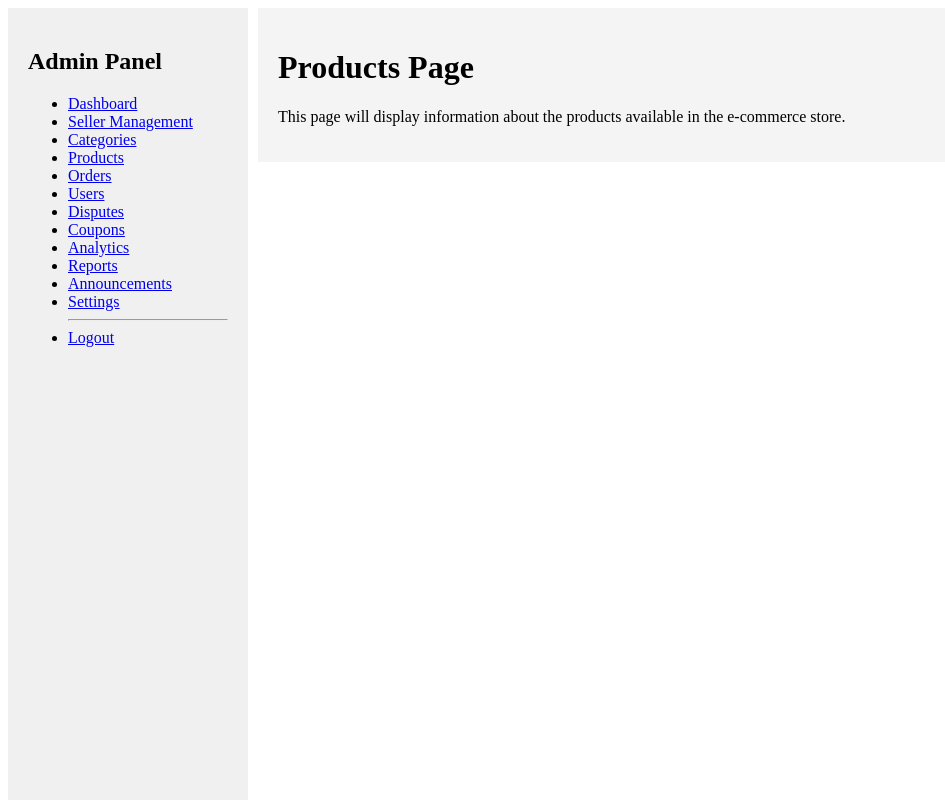
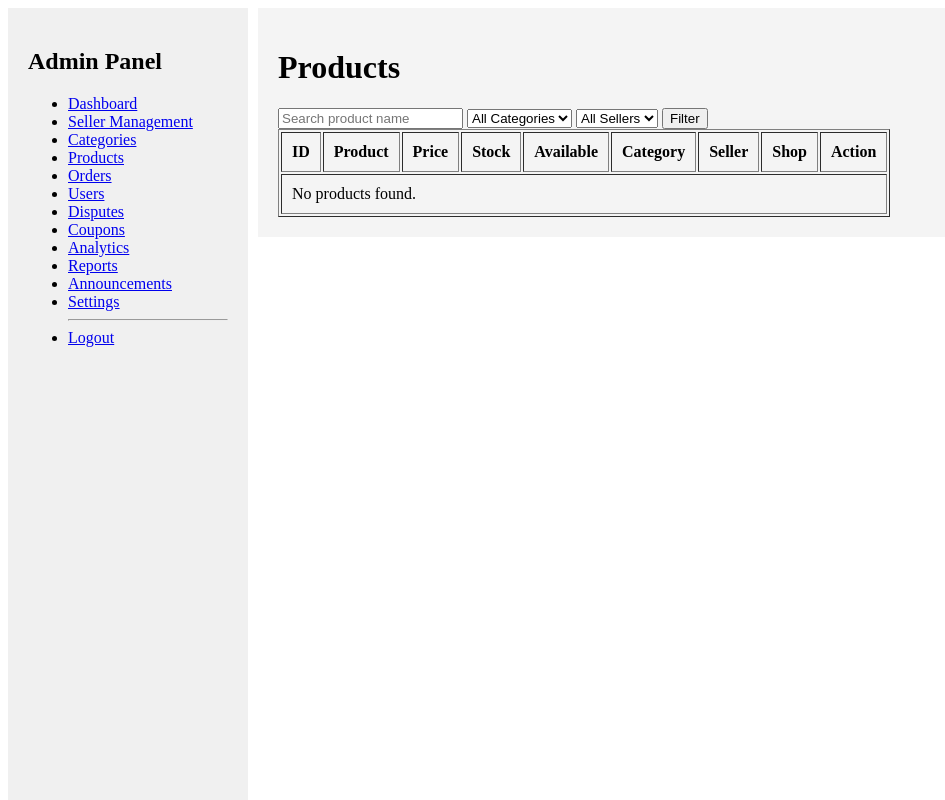
Before and after one commit to ampfibi1/-E-Commerce-Store, a PHP site: page /views/admin/products.php in a window 1280 px wide. Shown: the whole page, without its empty margins (0-945 px from the left). Run offline with PHP 8.4, Linux system fonts and the light colour scheme.

Commit message:
add products

```diff
--- /dev/null
+++ b/views/admin/JS/searchSuggetion.js
@@ -0,0 +1,33 @@
+document.getElementById('search').addEventListener('keyup', searchSuggestion);
+
+function searchSuggestion() {
+
+    const txtForSearch = this.value.trim();
+
+    const suggestionBox = document.getElementById('suggestion_box');
+
+    if (txtForSearch === "") {
+        suggestionBox.innerHTML = "";
+        return;
+    }
+
+    const xmlhttp = new XMLHttpRequest();
+
+    xmlhttp.onload = function () {
+
+        let datas = JSON.parse(this.responseText);
+
+        suggestionBox.innerHTML = "";
+
+        for (let i = 0; i < datas.length; i++) {
+            suggestionBox.innerHTML += datas[i] + "<br>";
+        }
+    }
+
+    xmlhttp.open(
+        "GET","../../controller/adminController/searchSuggestionController.php?q=" + txtForSearch,
+        true
+    );
+
+    xmlhttp.send();
+}
--- a/views/admin/categories.php
+++ b/views/admin/categories.php
@@ -74,8 +74,8 @@ unset($_SESSION['error'], $_SESSION['editCat']);
         <?php foreach ($categories as $cat): ?>
         <tr>
             <td><?= $cat['id'] ?></td>
-            <td><?= htmlspecialchars($cat['name']) ?></td>
-            <td><?= htmlspecialchars($cat['description']) ?></td>
+            <td><?php echo $cat['name']; ?></td>
+            <td><?php echo $cat['description']; ?></td>
             <td><?= $cat['parent_name'] ?: 'Root' ?></td>
             <td>
                 <a href="../../controller/adminController/categoriesController.php?action=edit&id=<?= $cat['id'] ?>"
--- a/views/admin/products.php
+++ b/views/admin/products.php
@@ -1,6 +1,15 @@
 <?php
+session_start();
 
+$products = $_SESSION['products'] ?? [];
+$categories = $_SESSION['categories_filter'] ?? [];
+$sellers = $_SESSION['sellers_filter'] ?? [];
+
+$search = $_SESSION['search'] ?? '';
+$category = $_SESSION['category'] ?? '';
+$seller = $_SESSION['seller'] ?? '';
 ?>
+
 <!DOCTYPE html>
 <html lang="en">
 <head>
@@ -10,10 +19,94 @@
     <link rel="stylesheet" href="CSS/allmainContent.css">
 </head>
 <body>
-    <?php include 'sidebar.php'; ?>
-    <div class="main_content" >
-        <h1>Products Page</h1>
-        <p>This page will display information about the products available in the e-commerce store.</p>
+
+<?php include 'sidebar.php'; ?>
+
+<div class="main_content">
+    <h1>Products</h1>
+
+    <div class="filters">
+        <form action="../../controller/adminController/productsController.php" method="POST">
+            <input type="text" id="search" name="search" placeholder="Search product name" value="<?= $search ?>">
+
+            <select name="category">
+                <option value="">All Categories</option>
+
+                <?php foreach ($categories as $cat): ?>
+                    <option
+                        value="<?= $cat['id'] ?>"
+                        <?= ($category == $cat['id']) ? 'selected' : '' ?>
+                    >
+                        <?php echo $cat['name'] ?>
+                    </option>
+                <?php endforeach; ?>
+            </select>
+
+            <select name="seller">
+                <option value="">All Sellers</option>
+
+                <?php foreach ($sellers as $sel): ?>
+                    <option
+                        value="<?= $sel['id'] ?>"
+                        <?= ($seller == $sel['id']) ? 'selected' : '' ?>
+                    >
+                        <?= htmlspecialchars($sel['name']) ?>
+                    </option>
+                <?php endforeach; ?>
+            </select>
+
+            <button type="submit" name="filter">Filter</button>
+            <br>
+            <span id="suggestion_box"></span>
+        </form>
     </div>
+
+    <table border="1" cellpadding="10">
+        <tr>
+            <th>ID</th>
+            <th>Product</th>
+            <th>Price</th>
+            <th>Stock</th>
+            <th>Available</th>
+            <th>Category</th>
+            <th>Seller</th>
+            <th>Shop</th>
+            <th>Action</th>
+        </tr>
+        <?php if (!empty($products)): ?>
+            <?php foreach ($products as $prod): ?>
+                <tr>
+                    <td><?= $prod['id'] ?></td>
+                    <td><?= $prod['name']?></td>
+                    <td>$<?= number_format($prod['price'], 2) ?></td>
+                    <td><?= $prod['stock_qty'] ?></td>
+                    <td>
+                        <?= ($prod['is_available']) ? 'Yes' : 'No' ?>
+                    </td>
+                    <td><?= htmlspecialchars($prod['category_name']) ?></td>
+                    <td><?= htmlspecialchars($prod['seller_name']) ?></td>
+                    <td><?= htmlspecialchars($prod['shop_name']) ?></td>
+                    <td>
+                        <a
+                            href="../../controller/adminController/productsController.php?action=remove&id=<?= $prod['id'] ?>"
+                        >
+                            Remove
+                        </a>
+                    </td>
+
+                </tr>
+
+            <?php endforeach; ?>
+
+        <?php else: ?>
+            <tr>
+                <td colspan="9">No products found.</td>
+            </tr>
+
+        <?php endif; ?>
+
+    </table>
+</div>
+<script src="JS/searchSuggetion.js"></script>
 </body>
 </html>
```
Also changed, not shown: controller/adminController/productsController.php (+34 -0 lines), controller/adminController/searchSuggestionController.php (added, +16 -0 lines), model/adminModel/productsModel.php (+111 -0 lines).
